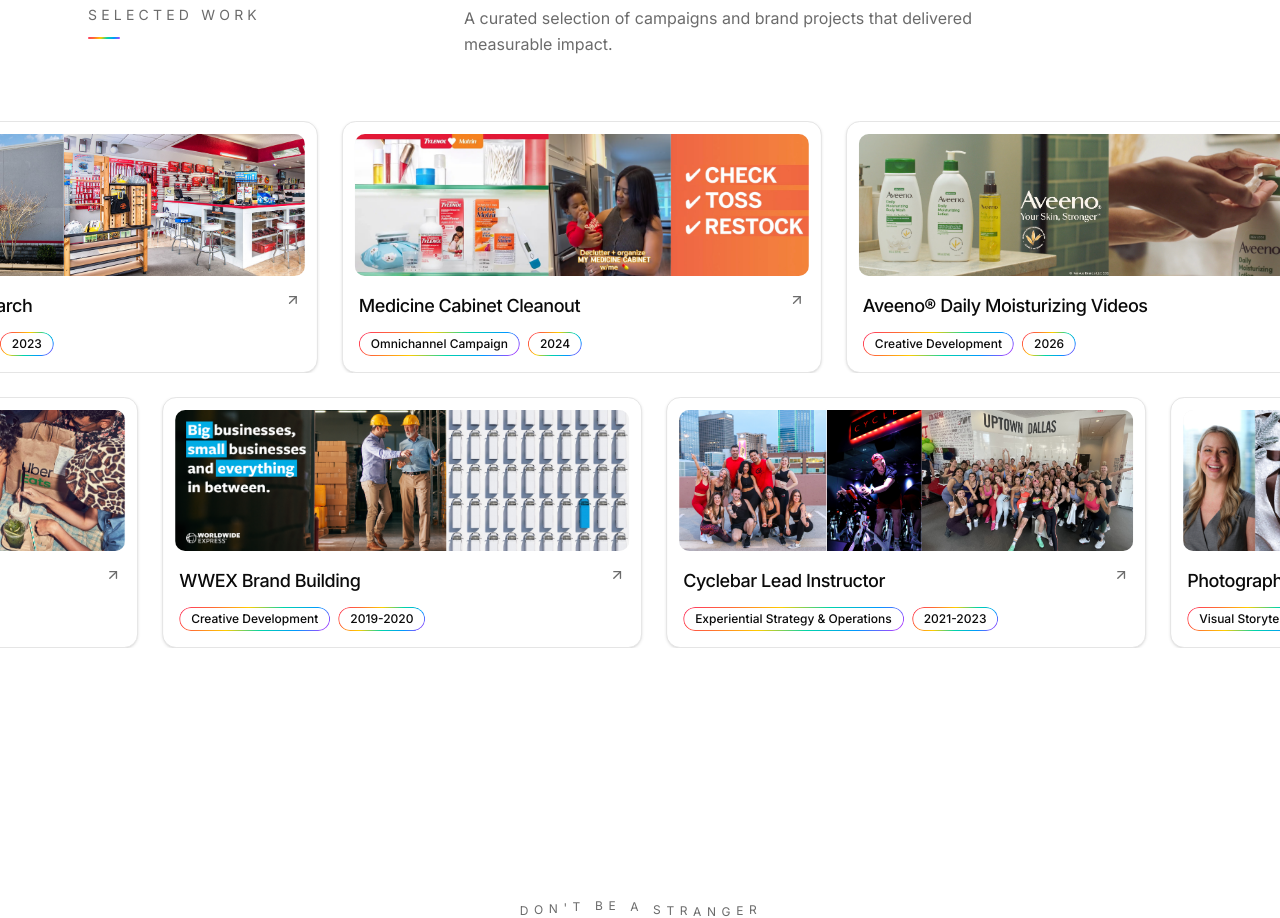
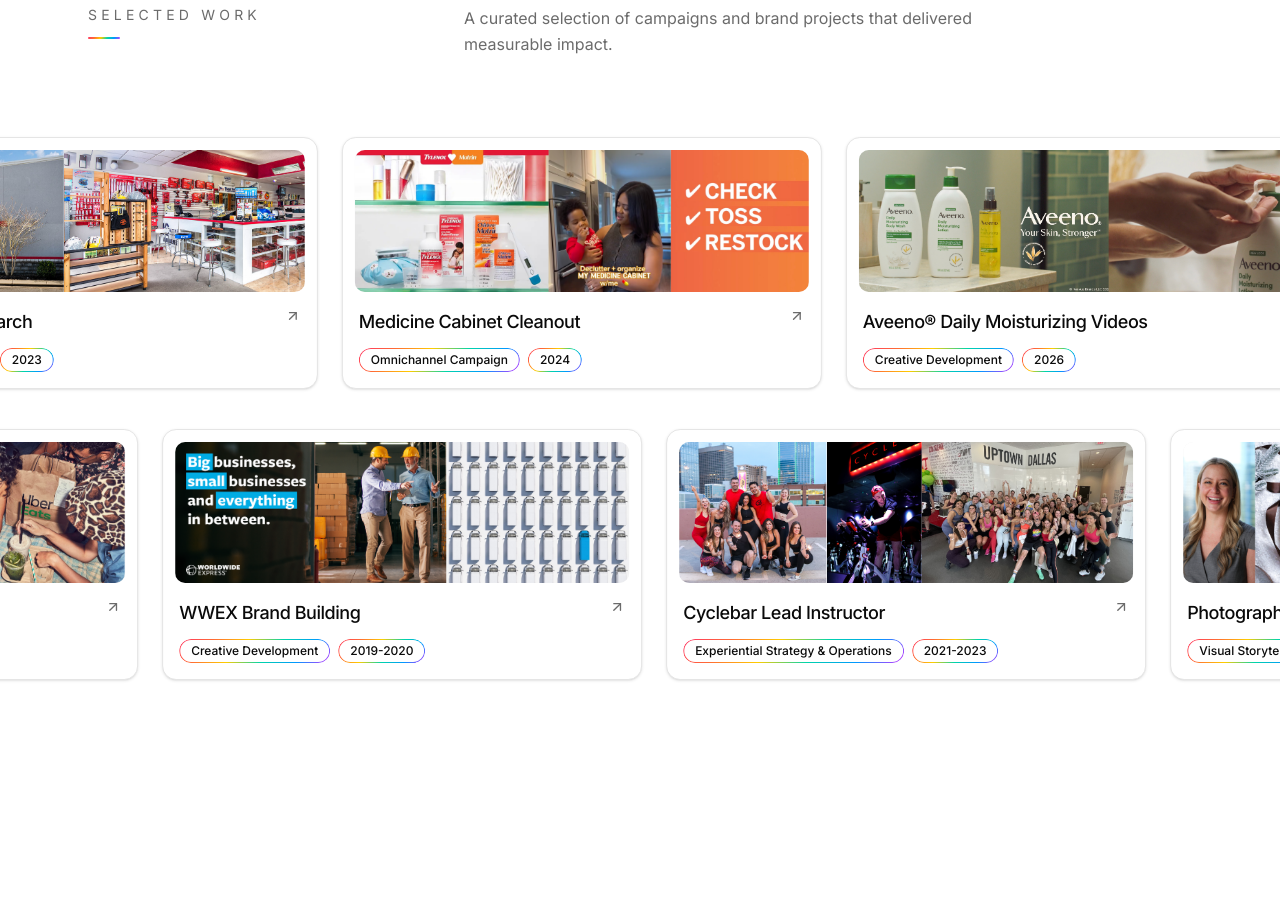
Before and after one commit to jacksontfarley/Personal-Portfolio, a Next.js app: page / in a window 1280 px wide. Shown: the part 4440-5358 px from the top of the page. Built offline with nearby package versions, Linux system fonts and the light colour scheme; a web font is replaced by a local one.

Commit message:
fix: allow marquee cards to expand vertically without clipping\n\nChange MarqueeRow overflow to allow vertical expansion and adjust row spacing.

```diff
--- a/components/projects-section.tsx
+++ b/components/projects-section.tsx
@@ -144,7 +144,7 @@ function MarqueeRow({
 
   return (
     <div
-      className="overflow-hidden"
+      className="overflow-x-clip overflow-y-visible py-4"
       onMouseEnter={() => setIsPaused(true)}
       onMouseLeave={() => setIsPaused(false)}
     >
@@ -207,7 +207,7 @@ export function ProjectsSection() {
       </div>
 
       {/* Full-bleed marquee rows */}
-      <div className="mt-16 flex flex-col gap-6">
+      <div className="mt-16 flex flex-col gap-2 overflow-visible">
         <motion.div
           initial={{ opacity: 0, y: 40 }}
           animate={isInView ? { opacity: 1, y: 0 } : {}}
```
